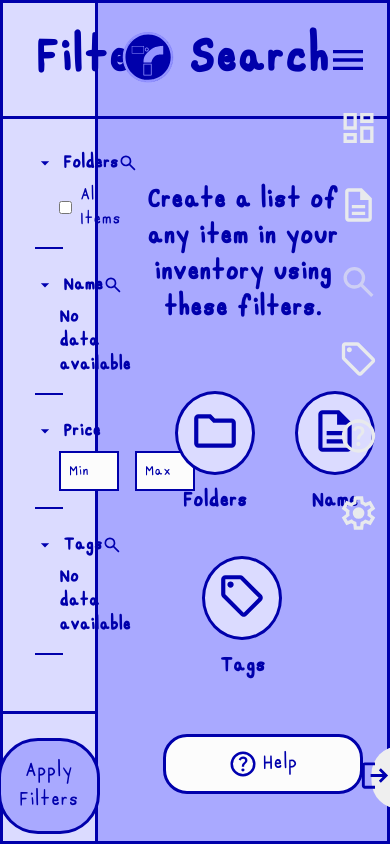
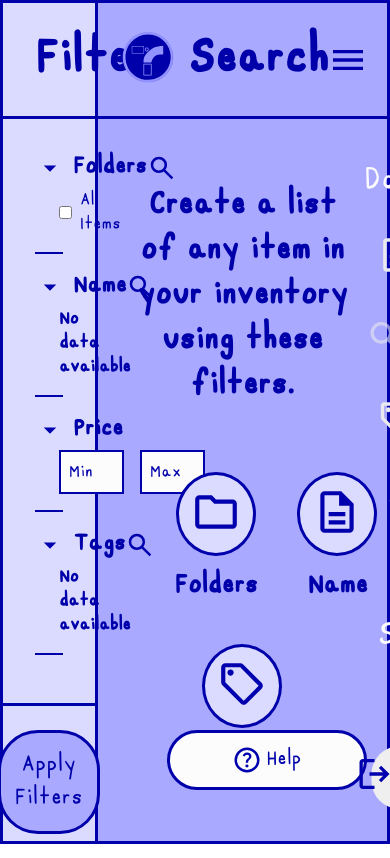
Before and after one commit to wglickman33/Tori, a React (Vite) app: page /search in a window 390 px wide. Shown: the top 858 px of the page. Built offline with nearby package versions, Linux system fonts and the light colour scheme.

Commit message:
adjust styling on settings page (and text), adjust styling on search page, add responsive design for large desktop (1870px). Populate breakpoints partial and add new variable for max-desktop

```diff
--- a/src/components/Button/Button.scss
+++ b/src/components/Button/Button.scss
@@ -101,6 +101,7 @@
     &--login {
         color: $darkBlue;
         border: 1px solid $lightCream;
+        font-size: 2rem;
 
         &:hover {
             color: $lightCream;
@@ -117,6 +118,7 @@
         color: $darkBlue;
         border: 1px solid $lightCream;
         background-color: $lightCream;
+        font-size: 2rem;
 
         &:hover {
             color: $lightCream;
@@ -129,6 +131,7 @@
         color: $lightCream;
         border: 1px solid $darkBlue;
         background-color: $darkBlue;
+        font-size: 2rem;
 
         &:hover {
             color: $darkBlue;
--- a/src/components/CreateAccountForm/CreateAccountForm.scss
+++ b/src/components/CreateAccountForm/CreateAccountForm.scss
@@ -1,24 +1,55 @@
 @use "../../styles/partials/variables" as *;
+@use "../../styles/partials/breakpoints" as *;
 
 
 .create-account {
 
+    &__content {
+        height: 70vh;
+        width: 35vw;
+    }
+
     &__header {
-        font-size: 3.25rem;
+        font-size: 4.5rem;
+
+        @include large-desktop {
+            font-size: 5.5rem;
+        }
     }
 
     &__form-label {
         display: flex;
         flex-direction: column;
-        margin-bottom: 1rem;
+        margin-bottom: 1.25rem;
         position: relative;
+        font-size: 1.5rem;
+
+        @include large-desktop {
+            margin-bottom: 2rem;
+            font-size: 2rem;
+        }
+    }
+
+    &__form-input {
+        font-size: 1.5rem;
+        margin-top: 0.25rem;
+
+        @include large-desktop {
+            font-size: 2rem;
+            margin-top: 0.5rem;
+        }
     }
 
     &__button-container {
         width: 100%;
-        margin-top: 2rem;
+        margin-top: 1.75rem;
         display: flex;
         gap: 1rem;
+
+        @include large-desktop {
+            margin-top: 2rem;
+            padding-top: 2rem;
+        }
     }
 
     &__mail-icon, &__lock-icon {
--- a/src/components/LoginForm/LoginForm.scss
+++ b/src/components/LoginForm/LoginForm.scss
@@ -1,9 +1,31 @@
 @use "../../styles/partials/variables" as *;
+@use "../../styles/partials/breakpoints" as *;
 
 .login {
+  &__content {
+    height: 70vh;
+    width: 45vw;
+
+    @include large-desktop {
+      height: 65vh;
+      width: 35vw;
+    }
+  }
 
   &__header {
-    font-size: 4rem;
+    font-size: 4.5rem;
+
+    @include large-desktop {
+      font-size: 6rem;
+    }
+  }
+
+  &__form {
+    font-size: 2rem;
+  }
+
+  &__form-input {
+    font-size: 2rem;
   }
 
   &__form-label {
@@ -11,13 +33,21 @@
     flex-direction: column;
     margin-bottom: 1.5rem;
     position: relative;
+
+    @include large-desktop {
+      margin-bottom: 2.5rem;
+    }
 }
 
   &__forgot-container {
     display: flex;
-    font-size: 1rem;
+    font-size: 2rem;
     justify-content: space-between;
-    margin: 2rem 1rem;
+    margin: 1.5rem 1rem;
+
+    @include large-desktop {
+      margin: 2.5rem 1rem;
+    }
   }
 
   &__forgot-link {
@@ -32,6 +62,10 @@
   &__button-container {
     width: 100%;
     margin-bottom: 1.5rem;
+
+    @include large-desktop {
+      margin-bottom: 2.5rem;
+    }
   }
 
   &__login-icon, &__mail-icon {
@@ -40,7 +74,7 @@
 
   &__create-account {
     text-align: center;
-    font-size: 1rem;
+    font-size: 2rem;
   }
 
   &__create-account-link {
--- a/src/components/SlidingMenu/SlidingMenu.scss
+++ b/src/components/SlidingMenu/SlidingMenu.scss
@@ -1,4 +1,5 @@
 @use "../../styles/partials/variables" as *;
+@use "../../styles/partials/breakpoints" as *;
 
 .sliding-menu {
   position: fixed;
@@ -58,8 +59,6 @@
   &__list-link {
     color: $lightCream;
     text-decoration: none;
-    display: flex;
-    align-items: normal;
 
     &:hover {
       color: $lightCream;
@@ -84,9 +83,13 @@
     right: 19%;
     max-width: 225px;
 
+    @include large-desktop {
+      right: 25%;
+    }
+
     &:hover {
+      background-color: $darkBlue;
       color: $lightCream;
-      background-color: $darkBlue;
 
       .logout-icon {
         filter: $icon-color-hover;
@@ -96,8 +99,5 @@
 }
 
 .logout-icon {
-  width: 35px;
-  height: 35px;
-  margin-top: 0.25rem;
   filter: $icon-color-default;
 }
--- a/src/pages/DashboardPage/DashboardPage.scss
+++ b/src/pages/DashboardPage/DashboardPage.scss
@@ -1,4 +1,5 @@
 @use "../../styles/partials/variables" as *;
+@use "../../styles/partials/breakpoints" as *;
 
 .dashboard {
     color: $darkBlue;
@@ -116,17 +117,14 @@
 }
 
 .help {
-    margin-top: 2.5rem;
-    padding-top: 2.5rem;
-
-    &__button-container {
-        margin: 2rem;
-        display: flex;
-        justify-content: flex-end;
-    }
 
     &__button {
         border-radius: 2rem;
+
+        @include large-desktop {
+            position: absolute;
+            bottom: 30px;
+        }
     }
 }
 
--- a/src/pages/SearchPage/SearchPage.scss
+++ b/src/pages/SearchPage/SearchPage.scss
@@ -1,4 +1,5 @@
 @use "../../styles/partials/variables" as *;
+@use "../../styles/partials/breakpoints" as *;
 
 .search {
   display: flex;
@@ -31,7 +32,7 @@
   }
 
   &__filter-group-container {
-    margin-bottom: 1.5rem;
+    margin-bottom: 1rem;
     border-bottom: 2px solid $darkBlue;
     padding-bottom: 1rem;
   }
@@ -40,7 +41,7 @@
     display: flex;
     justify-content: space-between;
     align-items: center;
-    margin-bottom: 0.5rem;
+    margin-bottom: 0.25rem;
   }
 
   &__filter-title-container {
@@ -48,7 +49,7 @@
     align-items: center;
 
     .search__filter-title {
-      font-size: 1.5rem;
+      font-size: 2rem;
       margin-left: 0.5rem;
     }
   }
@@ -59,8 +60,8 @@
   }
 
   &__filter-icon {
-    width: 20px;
-    height: 20px;
+    width: 30px;
+    height: 30px;
   }
 
   &__filter-checkbox-container {
@@ -92,9 +93,9 @@
     margin-left: 1.5rem;
 
     .search__filter-input {
-      width: 60px;
+      width: 65px;
       padding: 0.5rem;
-      font-size: 1.25rem;
+      font-size: 1.5rem;
       border: 2px solid $darkBlue;
       background-color: $lightCream;
       color: $darkBlue;
@@ -119,7 +120,7 @@
 
     .search__apply-button {
       padding: 1rem 3rem;
-      font-size: 1.75rem;
+      font-size: 2rem;
       border: 3px solid $darkBlue;
       background-color: $powderBlue;
       color: $darkBlue;
@@ -192,8 +193,12 @@
     text-align: center;
     height: 70vh;
 
+    @include large-desktop {
+        height: 75vh;
+    }
+
     .search__description {
-      font-size: 2.25rem;
+      font-size: 2.75rem;
       margin: 2rem 0;
     }
 
@@ -235,27 +240,27 @@
       }
 
       .search__icon-item-text {
-        font-size: 1.75rem;
-      }
-
-      .search__description {
-        font-size: 1.75rem;
-        margin: 0;
+        font-size: 2.25rem;
       }
     }
   }
 
   &__right-bottom {
-    padding: 1.5rem;
+    padding: 1.25rem;
     display: flex;
     justify-content: center;
 
+    @include large-desktop {
+        padding: 2rem;
+    }
+
     .search__help-button {
-      padding: 0.75rem 3rem;
+      padding: 0.75rem 2rem;
       font-size: 1.75rem;
       border: 3px solid $darkBlue;
       background-color: $lightCream;
       color: $darkBlue;
+      border-radius: 2.5rem;
       transition: background-color 0.3s, color 0.3s;
 
       &:hover {
--- a/src/pages/SettingsPage/SettingsPage.jsx
+++ b/src/pages/SettingsPage/SettingsPage.jsx
@@ -22,7 +22,7 @@ const SettingsPage = () => {
               alt="Tori Logo"
             />
           </div>
-          <h1 className="settings__header">Help</h1>
+          <h1 className="settings__header">Settings</h1>
         </div>
         <div className="settings__menu">
           <Button
--- a/src/styles/partials/_breakpoints.scss
+++ b/src/styles/partials/_breakpoints.scss
@@ -0,0 +1,19 @@
+@use "./variables" as *;
+
+@mixin tablet {
+    @media (min-width: $max-phone) {
+        @content;
+    }
+}
+
+@mixin desktop {
+    @media (min-width: $max-tablet) {
+        @content;
+    }
+}
+
+@mixin large-desktop {
+    @media (min-width: $max-desktop) {
+        @content;
+    }
+}
--- a/src/styles/partials/_variables.scss
+++ b/src/styles/partials/_variables.scss
@@ -1,5 +1,6 @@
 $max-phone: 768px;
 $max-tablet: 1280px;
+$max-desktop: 1870px;
 
 $darkBlue: #0000AB;
 $risdBlue: #4949FF;
```
